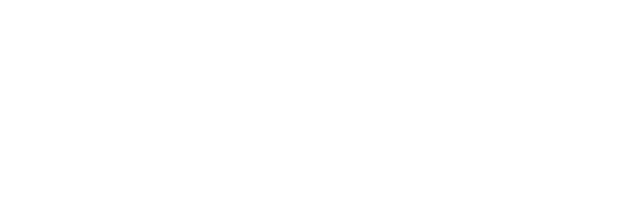
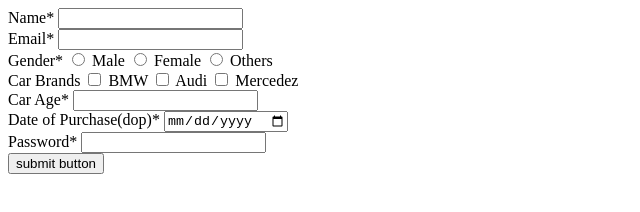
Before and after one commit to acciojob/car-insurance-form-AkashShukla4, a website: page main.html in a window 1280 px wide. Shown: the whole page, without its empty margins (0-640 px from the left). Drawn offline with Linux system fonts and the light colour scheme.

Commit message:
created a submission

```diff
--- a/main.html
+++ b/main.html
@@ -11,6 +11,41 @@
     <script type="text/javascript" src="./script.js">
 </script>
 
+<form method="get">
+<label for= "name">Name*</label>
+<input type="text" id="name"><br>
+
+<label for= "email">Email*</label>
+<input type="email" id="email"><br>
+
+<label>Gender*</label>
+<input type="radio" name= "gender">
+<label for="gender">Male</label>
+<input type="radio" name="gender">
+<label for="gender">Female</label>
+<input type="radio" name="gender">
+<label for="gender">Others</label><br>
+
+<label for= "cars">Car Brands</label>
+<input type="checkbox" id="cars">
+<label for="cars">BMW</label>
+<input type="checkbox" id="cars">
+<label for="cars">Audi</label>
+<input type="checkbox" id="cars">
+<label for="Mecedez">Mercedez</label><br>
+
+<label for= "carage">Car Age*</label>
+<input type="number" id="age"><br>
+
+<label for= "dob">Date of Purchase(dop)*</label>
+<input type="date" id = "dob"><br>
+
+<label for= "password">Password*</label>
+<input type="password" id="password"><br>
+
+
+<button type="submit">submit button</button>
+</form>
 </body>
 
 </html>
```
